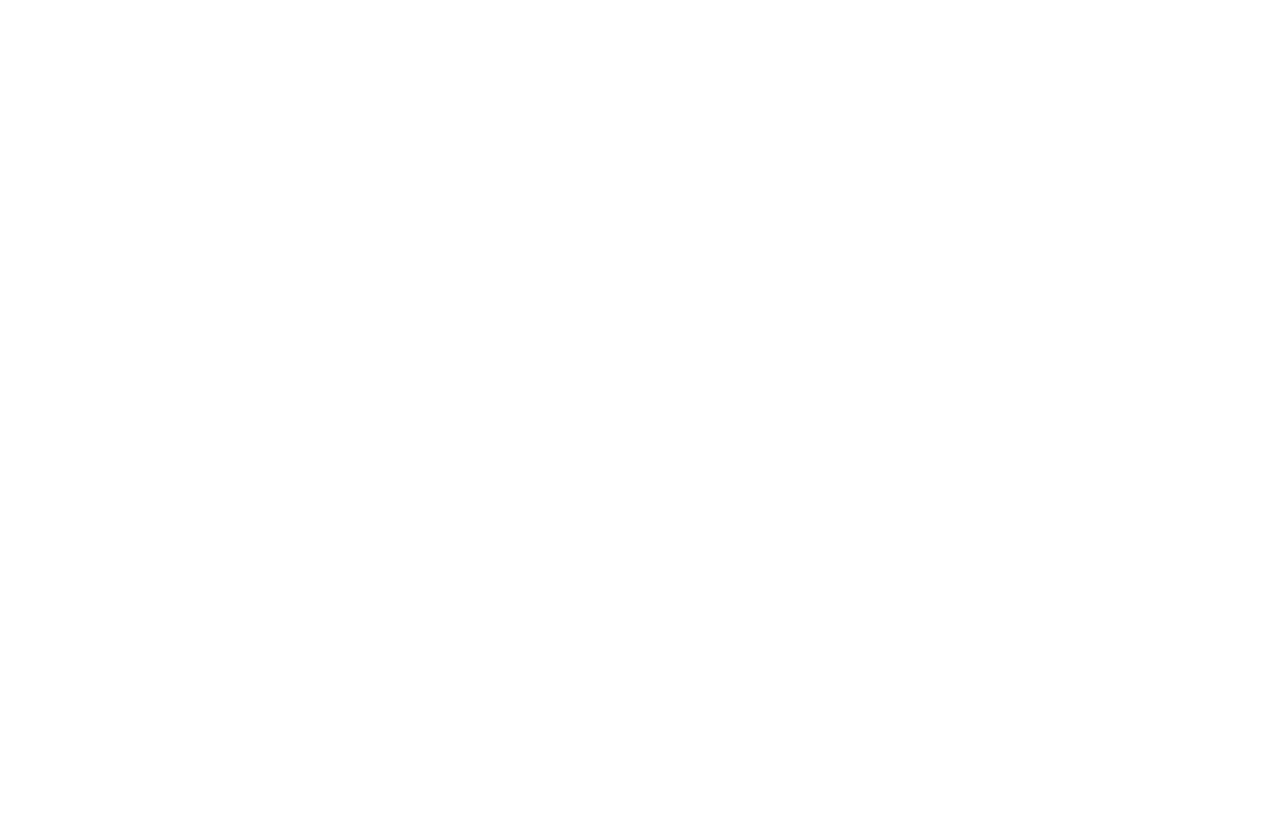
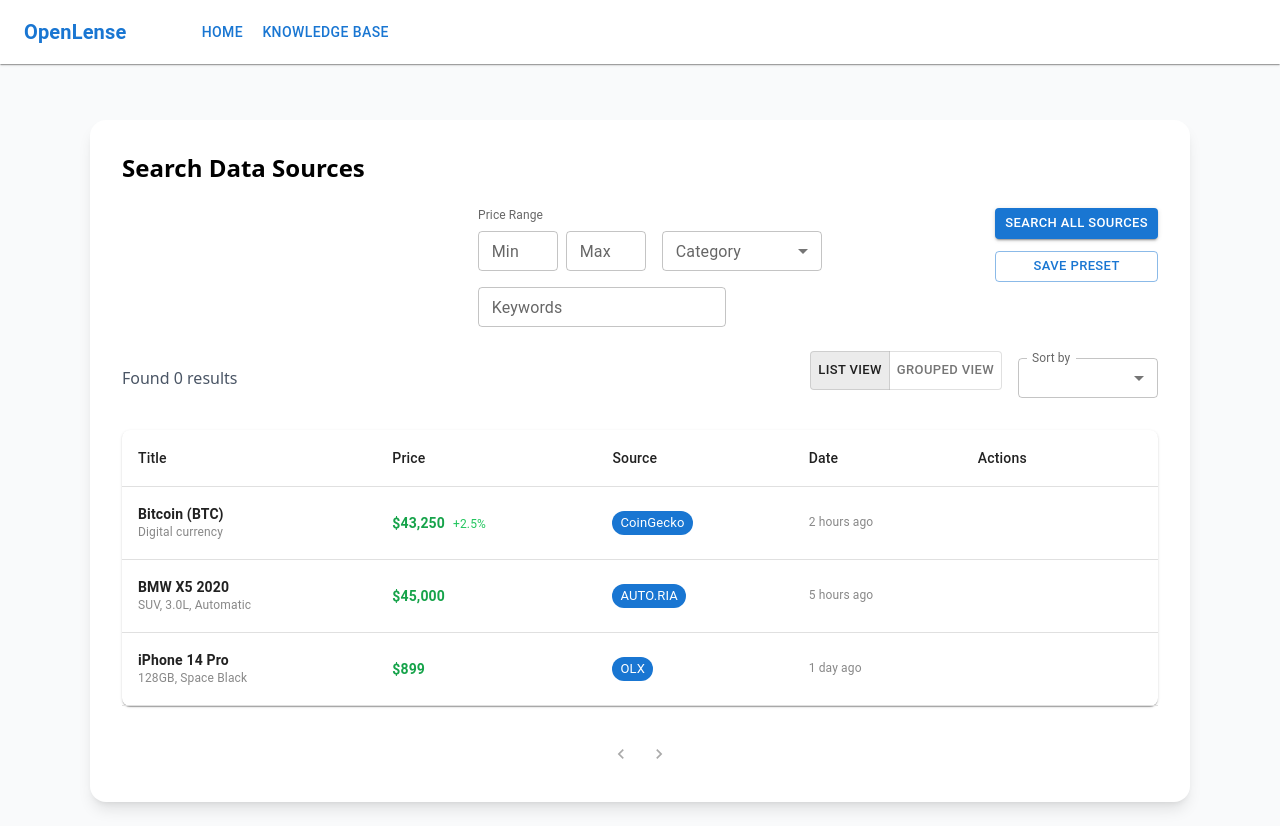
Before and after one commit to Vlad-Konovalchuk/openlense, a React (Vite) app in the folder apps/frontend/: page / in a window 1280 px wide. Before the commit the page ends 800 px from the top, so only its background shows below. Built offline with nearby package versions, Linux system fonts and the light colour scheme; some icons are missing.

Commit message:
feat: setup basic layout

```diff
--- /dev/null
+++ b/apps/frontend/src/index.css
@@ -0,0 +1 @@
+@import "tailwindcss";
--- a/apps/frontend/src/index.tsx
+++ b/apps/frontend/src/index.tsx
@@ -1,5 +1,18 @@
 import React from 'react';
 import ReactDOM from 'react-dom/client';
+import { RouterProvider, createRouter } from '@tanstack/react-router';
+import { routeTree } from './routeTree.gen';
+import './index.css';
+declare module '@tanstack/react-router' {
+	interface Register {
+		router: typeof router;
+	}
+}
+const router = createRouter({ routeTree });
 
 const root = ReactDOM.createRoot(document.getElementById('root')!);
-root.render(<React.StrictMode>{/* <App /> */}</React.StrictMode>);
+root.render(
+	<React.StrictMode>
+		<RouterProvider router={router} />
+	</React.StrictMode>,
+);
--- /dev/null
+++ b/apps/frontend/src/layouts/MainLayout.tsx
@@ -0,0 +1,11 @@
+import React from 'react';
+import Header from '../components/Header';
+
+const MainLayout: React.FC<{ children?: React.ReactNode }> = ({ children }) => (
+	<div className='min-h-screen bg-gray-50'>
+		<Header />
+		<main className='max-w-6xl mx-auto p-6'>{children}</main>
+	</div>
+);
+
+export default MainLayout;
--- /dev/null
+++ b/apps/frontend/src/routeTree.gen.ts
@@ -0,0 +1,95 @@
+/* eslint-disable */
+
+// @ts-nocheck
+
+// noinspection JSUnusedGlobalSymbols
+
+// This file was automatically generated by TanStack Router.
+// You should NOT make any changes in this file as it will be overwritten.
+// Additionally, you should also exclude this file from your linter and/or formatter to prevent it from being checked or modified.
+
+import { Route as rootRouteImport } from './routes/__root'
+import { Route as KnowledgeBaseRouteImport } from './routes/knowledge-base'
+import { Route as AdminRouteImport } from './routes/admin'
+import { Route as IndexRouteImport } from './routes/index'
+
+const KnowledgeBaseRoute = KnowledgeBaseRouteImport.update({
+  id: '/knowledge-base',
+  path: '/knowledge-base',
+  getParentRoute: () => rootRouteImport,
+} as any)
+const AdminRoute = AdminRouteImport.update({
+  id: '/admin',
+  path: '/admin',
+  getParentRoute: () => rootRouteImport,
+} as any)
+const IndexRoute = IndexRouteImport.update({
+  id: '/',
+  path: '/',
+  getParentRoute: () => rootRouteImport,
+} as any)
+
+export interface FileRoutesByFullPath {
+  '/': typeof IndexRoute
+  '/admin': typeof AdminRoute
+  '/knowledge-base': typeof KnowledgeBaseRoute
+}
+export interface FileRoutesByTo {
+  '/': typeof IndexRoute
+  '/admin': typeof AdminRoute
+  '/knowledge-base': typeof KnowledgeBaseRoute
+}
+export interface FileRoutesById {
+  __root__: typeof rootRouteImport
+  '/': typeof IndexRoute
+  '/admin': typeof AdminRoute
+  '/knowledge-base': typeof KnowledgeBaseRoute
+}
+export interface FileRouteTypes {
+  fileRoutesByFullPath: FileRoutesByFullPath
+  fullPaths: '/' | '/admin' | '/knowledge-base'
+  fileRoutesByTo: FileRoutesByTo
+  to: '/' | '/admin' | '/knowledge-base'
+  id: '__root__' | '/' | '/admin' | '/knowledge-base'
+  fileRoutesById: FileRoutesById
+}
+export interface RootRouteChildren {
+  IndexRoute: typeof IndexRoute
+  AdminRoute: typeof AdminRoute
+  KnowledgeBaseRoute: typeof KnowledgeBaseRoute
+}
+
+declare module '@tanstack/react-router' {
+  interface FileRoutesByPath {
+    '/knowledge-base': {
+      id: '/knowledge-base'
+      path: '/knowledge-base'
+      fullPath: '/knowledge-base'
+      preLoaderRoute: typeof KnowledgeBaseRouteImport
+      parentRoute: typeof rootRouteImport
+    }
+    '/admin': {
+      id: '/admin'
+      path: '/admin'
+      fullPath: '/admin'
+      preLoaderRoute: typeof AdminRouteImport
+      parentRoute: typeof rootRouteImport
+    }
+    '/': {
+      id: '/'
+      path: '/'
+      fullPath: '/'
+      preLoaderRoute: typeof IndexRouteImport
+      parentRoute: typeof rootRouteImport
+    }
+  }
+}
+
+const rootRouteChildren: RootRouteChildren = {
+  IndexRoute: IndexRoute,
+  AdminRoute: AdminRoute,
+  KnowledgeBaseRoute: KnowledgeBaseRoute,
+}
+export const routeTree = rootRouteImport
+  ._addFileChildren(rootRouteChildren)
+  ._addFileTypes<FileRouteTypes>()
--- /dev/null
+++ b/apps/frontend/src/routes/__root.tsx
@@ -0,0 +1,14 @@
+import { createRootRoute, Link, Outlet } from '@tanstack/react-router';
+import { TanStackRouterDevtools } from '@tanstack/react-router-devtools';
+import MainLayout from '../layouts/MainLayout';
+
+const RootLayout = () => (
+    <>
+        <MainLayout>
+            <Outlet />
+        </MainLayout>
+        <TanStackRouterDevtools />
+    </>
+);
+
+export const Route = createRootRoute({ component: RootLayout });
--- /dev/null
+++ b/apps/frontend/src/routes/admin.tsx
@@ -0,0 +1,16 @@
+import { createFileRoute } from '@tanstack/react-router';
+
+export const Route = createFileRoute('/admin')({
+	component: RouteComponent,
+});
+
+function RouteComponent() {
+	<div className='bg-white rounded-xl shadow p-6'>
+		<h2 className='text-xl font-bold mb-4'>Admin Panel</h2>
+		<p>
+			Restricted access. Here you can add, edit, or remove data sources and
+			manage their configurations.
+		</p>
+		{/* TODO: Add form for uploading/editing JSON config and list of sources */}
+	</div>;
+}
--- /dev/null
+++ b/apps/frontend/src/routes/index.tsx
@@ -0,0 +1,59 @@
+import { createFileRoute } from '@tanstack/react-router';
+import Button from '@mui/material/Button';
+import SourceSelector from '../components/SourceSelector';
+import FilterForm from '../components/FilterForm';
+import ResultsViewToggle from '../components/ResultsViewToggle';
+import SortDropdown from '../components/SortDropdown';
+import ResultsTable from '../components/ResultsTable';
+import Pagination from '../components/Pagination';
+import { searchMockResults } from '../mocks/searchMocks';
+
+export const Route = createFileRoute('/')({
+	component: HomePage,
+});
+
+function HomePage() {
+	return (
+		<div className='bg-white rounded-2xl shadow-lg p-8 max-w-[1100px] mx-auto mt-8'>
+			<h2 className='text-2xl font-bold mb-6'>Search Data Sources</h2>
+			<div className='flex flex-row gap-8 items-start mb-6'>
+				<div className='flex-2 min-w-[220px]'>
+					<SourceSelector sources={[]} onChange={() => {}} />
+				</div>
+				<div className='flex-3 min-w-[320px]'>
+					<FilterForm filter={{}} categories={[]} onChange={() => {}} />
+				</div>
+				<div className='flex flex-col gap-3 items-end min-w-[160px]'>
+					<Button
+						variant='contained'
+						color='primary'
+						size='small'
+						className='w-full mb-1'
+					>
+						Search All Sources
+					</Button>
+					<Button
+						variant='outlined'
+						color='primary'
+						size='small'
+						className='w-full'
+					>
+						Save Preset
+					</Button>
+				</div>
+			</div>
+			<div className='mb-6 flex items-center justify-between'>
+				<span className='text-gray-600 text-base'>Found 0 results</span>
+				<div className='flex gap-4 items-center'>
+					<ResultsViewToggle view='list' onChange={() => {}} />
+					<SortDropdown options={[]} value='relevance' onChange={() => {}} />
+				</div>
+			</div>
+			<ResultsTable results={searchMockResults} />
+			<Pagination
+				pagination={{ page: 1, pageSize: 10, total: 0 }}
+				onPageChange={() => {}}
+			/>
+		</div>
+	);
+}
--- /dev/null
+++ b/apps/frontend/src/routes/knowledge-base.tsx
@@ -0,0 +1,18 @@
+import { createFileRoute } from '@tanstack/react-router';
+
+export const Route = createFileRoute('/knowledge-base')({
+	component: RouteComponent,
+});
+
+function RouteComponent() {
+	return (
+		<div className='bg-white rounded-xl shadow p-6'>
+			<h2 className='text-xl font-bold mb-4'>Knowledge Base</h2>
+			<p>
+				Here you will find information about each data source, available
+				filters, and how data is fetched and displayed.
+			</p>
+			{/* TODO: Render collapsible sections/cards for each source */}
+		</div>
+	);
+}
```
